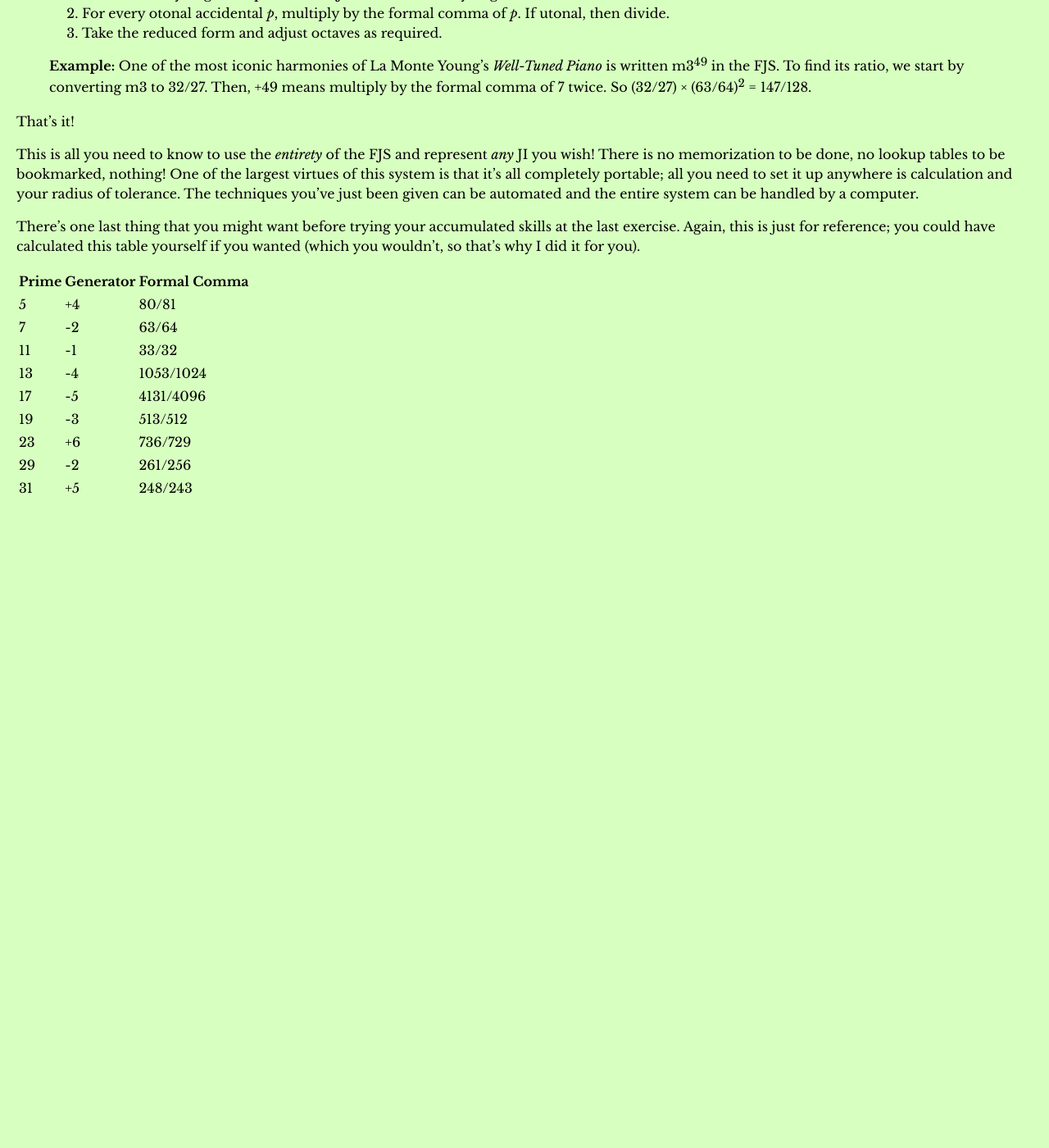
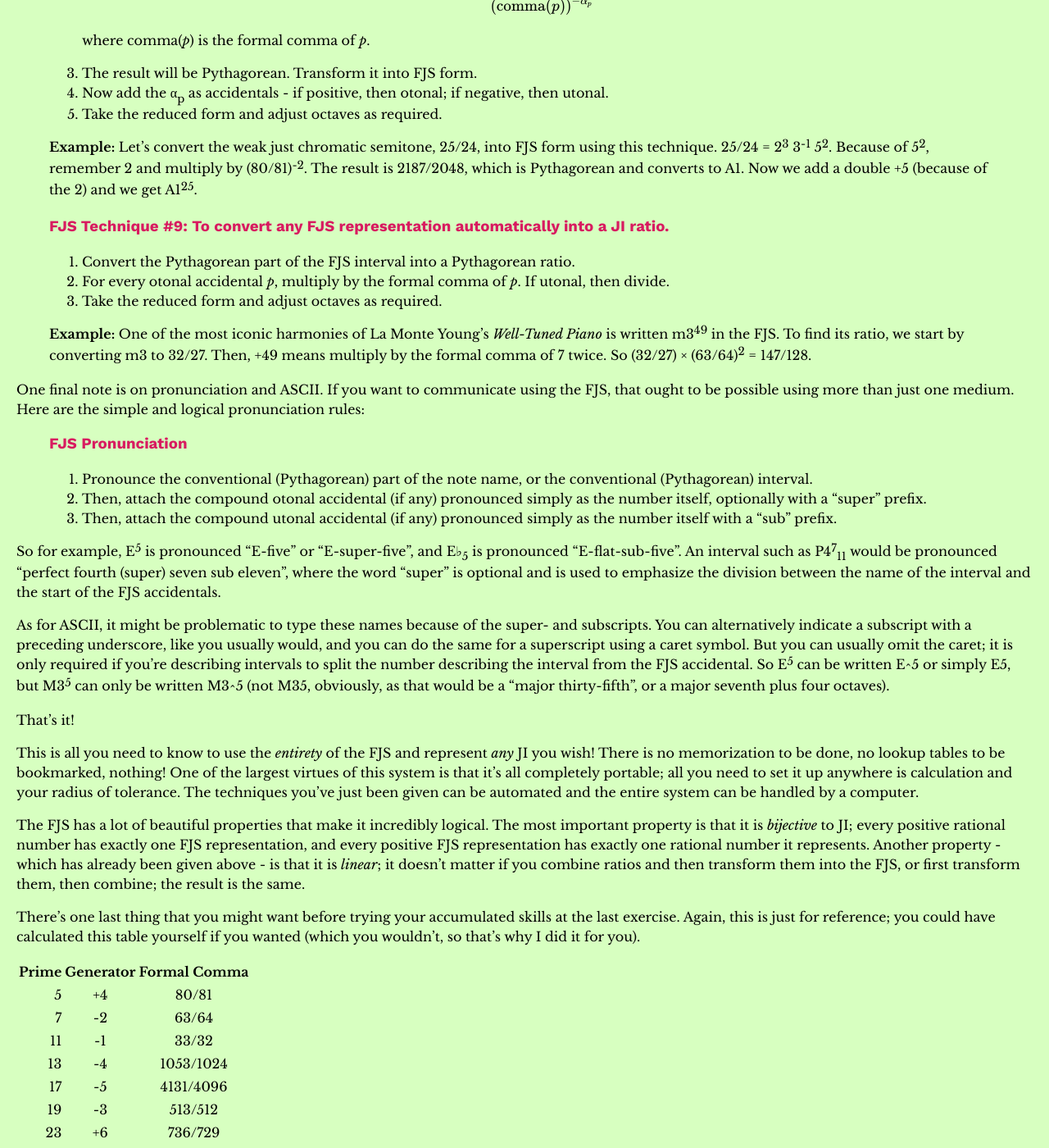
Before and after one commit to misotanni/misotanni.github.io, a Jekyll site: the page built from fjs/en/crash.md, in a window 1280 px wide and 1400 px high, scrolled down 10497 px. Shown: the whole window at 82% size. Built offline with Jekyll 4.4.1, drawn with Linux system fonts in a browser that asks for light colours; our own code applies the rules of GitHub Pages for plain Markdown files; formulas are drawn with MathJax 3; before the commit the page ends 11127 px from its top, so only the background shows below that; some of the changed text lies outside the part shown.

Commit message:
Update crash.md

```diff
--- a/fjs/en/crash.md
+++ b/fjs/en/crash.md
@@ -26,7 +26,19 @@
 
 ## Preliminary
 
-Before you start learning about the FJS, there are three mathematical concepts that are FJS-specific that you must be acquainted with.
+Before you start learning about the FJS, there are a few pieces of information that I must be sure you are familiar and comfortable with.
+
+- Knowing that Just Intonation is defined as a tuning system where every interval between any two notes is a rational number.
+- Recognizing some very familiar JI ratios, such as 2/1, 3/2, 5/4, 7/4.
+- Knowing that intervals are added by multiplying their ratios, and subtracted by dividing them.
+- Being able to use cent measure for interval size and knowing that 100 cents is one 12-EDO semitone and 1200 cents is one octave.
+- Being able to calculate the cent size of a given interval using one of these formulae:
+
+	$$\displaystyle \text{C}(d)=\frac{1200 \cdot \log d}{\log 2} \text{ , where log is to an arbitrary base}$$
+
+	$$\text{C}(d)=\log_c d \text{ , }c=\sqrt[1200]{2}$$
+
+In addition to this, there are three mathematical concepts that are FJS-specific that you must be acquainted with.
 
 The first is the ability to quickly convert back and forth between an **interval in staff notation** (without enharmonic equivalence) and the **number of steps by fifths** which is required to build that interval. For example, a **major second** is **+2** fifths, because reaching the major second requires 2 steps by fifths in the clockwise direction: C-G-D. Similarly a **minor third** is **-3 fifths**, because reaching it requires 3 steps by fourths, which are fifths in the anticlockwise direction: C-F-B♭-E♭. Each interval in staff notation has one unique number of steps by fifths corresponding to it. You must be able to perform this conversion and the backwards conversion, ideally quickly.
 
@@ -35,12 +47,6 @@
 The third is taking the reduced form of an interval. In practice, it consists of multiplying or dividing a number by 2 until the result is between 1 (inclusive) or 2 (exclusive); this process reflects our perception of *octave equivalence*, the tendency to perceive pitches off by an interval of 2/1 (the octave) as equivalent. For example, 7/1 becomes 7/4, and 1/6 becomes 4/3. The reduced form is given by the formula:
 
 $$\text{red}(d)=d \cdot 2^{-\lfloor\log_2 d\rfloor}$$
-
-Aside from that, you should also be familiar with cent measure for interval size. 100 cents is one 12-EDO semitone and 1200 cents is one octave. To calculate the cent size of an interval, use one of these formulae:
-
-$$\displaystyle \text{C}(d)=\frac{1200 \cdot \log d}{\log 2} \text{ , where log is to an arbitrary base}$$
-
-$$\text{C}(d)=\log_c d \text{ , }c=\sqrt[1200]{2}$$
 
 This is just about all you need, so let's get started!
 
@@ -166,6 +172,8 @@
 - In note naming, positive accidentals are written as a superscript and negative ones as a subscript. Intervals may also be written this way.
 - In music notation, positive accidentals are written as the number itself, and negative ones as the number with a negative sign.
 
+Also, you use a "1" accidental as a kind of "natural" for FJS accidentals. If you write E<sup>5</sup> on a staff, followed by E, then the +5 accidental carries until the end of the bar, just like conventional accidentals. To prevent this from happening, the next E must be written with a "1" accidental in front.
+
 You may have noticed that I used the words "positive" and "negative" rather than "upward" and "downward". This is because, in the FJS, positive accidentals are not always upward and negative accidentals are not always downward. Instead, **positive is always otonal** and **negative is always utonal**. This means that, in the FJS, an accidental is always positive in the direction in which a Pythagorean approximation becomes the target prime interval. For example, to notate 5/4 above C, we first write E (its approximation, 81/64), and then we change it to 5/4 by writing E<sup>5</sup>. This change actually *lowers* it by 81/80.
 
 This may seem unnecessarily confusing at first glance, but it actually simplifies things. A positive accidental of, say, +17, always means that applying it will add a factor of 17 to the numerator, and as long as you know what Pythagorean interval is close to 17/16 (spoiler: it's a m2), you know that 17/16 is just a m2 +17. You don't need to know if the Pythagorean approximation is higher or lower than the target. This principle, focusing on otonality and utonality rather than direction, also makes the notation of many tuning systems and scales much more intuitive. In fact, in the FJS, the accidental +5 is actually represented as having a value of 80/81, not 81/80. You will find that in a list of formal commas for any prime number *p* > 3, every formal comma will always contain a factor of *p* in the numerator.
@@ -259,7 +267,7 @@
 1. Write the FJS representations of the following: 5/3, 6/5, 7/6, 9/5.
 2. Find the JI ratios of the following FJS intervals: M2<sup>5</sup>, M3<sub>7</sub>, m7<sup>11</sup>.
 3. Notate Ptolemy's intense diatonic scale in the FJS on C. The ratios are: 1/1, 9/8, 5/4, 4/3, 3/2, 5/3, 15/8, 2/1.
-4. Take the following scale. Is it a mode of the above? <img src="../assets/exercise_2.png" alt="C-D-E♭_5-F-G-A♭_5-B♭_5-C">
+4. (HARD!) Take the following scale. Is it a mode of the above? <img src="../assets/exercise_2.png" alt="C-D-E♭_5-F-G-A♭_5-B♭_5-C">
 
 You can check your answers [here](solutions.html).
 
@@ -296,7 +304,7 @@
 
 Using interval arithmetic, you can now in fact represent *any* JI ratio using the FJS, and decode any FJS interval back into a ratio. Here are techniques for this. NOTE: The techniques given below always work, but are only useful when the intervals in question don't involve many primes.
 
-> ### FJS Technique \#6: To convert any JI ratio to an FJS representation.
+> ### FJS Technique \#6: To convert a simple JI ratio quickly to an FJS representation.
 >
 > 1. Factorize the numerator into a Pythagorean interval plus primes. Build the Pythagorean interval, and each prime as a prime interval, and add them up.
 > 2. Repeat for the denominator.
@@ -305,7 +313,7 @@
 >
 > **Example:** To convert 36/25, we first build the numerator: 36, which is 9/8, which is M2. Then we build the denominator: 25. It splits to 5 and 5, which is two M3<sup>5</sup>, which becomes A5<sup>25</sup>. Now we subtract; M2 - A5 = d5, and the accidentals are (0) - (+25) = (-25). So the final answer is d5<sub>25</sub>.
 
-> ### FJS Technique \#7: To convert any FJS representation into a JI ratio.
+> ### FJS Technique \#7: To convert a simple FJS representation quickly into a JI ratio.
 >
 > 1. Try (otonal accidental)/(utonal accidental). You don't even need to factorize the accidentals. That's a perk of using multiplication to merge them.
 > 2. If you are off, then only by a Pythagorean interval. Adjust accordingly.
@@ -313,14 +321,17 @@
 >
 > **Example:** Trying to convert A1<sup>5</sup><sub>7</sub>. We try 5/7, which is 10/7; when we apply Technique 6 to this, we obtain A4<sup>5</sup><sub>7</sub>, which isn't too far off. We only need to adjust by one Pythagorean fifth upwards. So the correct answer is actually (3/2) × (5/7) = 15/14.
 
-These techniques will, 99% of the time, be enough to read and write in the FJS, and as you can see, they are easy to use. However, one of the virtues of the FJS is that it can be fully automated. These techniques may rely a little on intuition, and are not very useful for complex intervals. In the case of complex intervals, you can *always* perform the forward and backward conversions using these final two techniques:
+These techniques will, 99% of the time, be enough to read and write in the FJS, and as you can see, they are easy to use. In fact, much of the time, you don't even have to use these techniques; skimming the harmonic series is often enough to perform forwards and backwards conversions in mere seconds. Want to convert 14/13 into the FJS? You know that 13 is a m6 and 14 is a m7, so 14/13 must be a M2. Then because of 14 in the numerator you stick a +7, and because of 13 in the denominator you stick a -13, and voilà, you have found the correct FJS representation: M2<sup>7</sup><sub>13</sub>.
+
+However, one of the virtues of the FJS is that it can be fully automated. These techniques may rely a little on intuition, and are not very useful for complex intervals. In the case of complex intervals, you can *always* perform the forward and backward conversions using these final two techniques:
 
 > ### FJS Technique \#8: To convert any JI ratio automatically to an FJS representation.
 >
 > 1. Factorize the ratio.
 > 2. For every prime *p* greater than 3 with an exponent of α<sub>*p*</sub>, remember the α<sub>p</sub> for every *p* and multiply the initial ratio by
 >
-> 	$$(\comma (p))^{-\alpha _p}$$
+> 	$$(\text{comma} (p))^{-\alpha _p}$$
+>
 >	where comma(*p*) is the formal comma of *p*.
 >
 > 3. The result will be Pythagorean. Transform it into FJS form.
@@ -337,14 +348,28 @@
 >
 > **Example:** One of the most iconic harmonies of La Monte Young's *Well-Tuned Piano* is written m3<sup>49</sup> in the FJS. To find its ratio, we start by converting m3 to 32/27. Then, +49 means multiply by the formal comma of 7 twice. So (32/27) × (63/64)<sup>2</sup> = 147/128.
 
+One final note is on pronunciation and ASCII. If you want to communicate using the FJS, that ought to be possible using more than just one medium. Here are the simple and logical pronunciation rules:
+
+> ### FJS Pronunciation
+>
+> 1. Pronounce the conventional (Pythagorean) part of the note name, or the conventional (Pythagorean) interval.
+> 2. Then, attach the compound otonal accidental (if any) pronounced simply as the number itself, optionally with a "super" prefix.
+> 3. Then, attach the compound utonal accidental (if any) pronounced simply as the number itself with a "sub" prefix.
+
+So for example, E<sup>5</sup> is pronounced "E-five" or "E-super-five", and E♭<sub>5</sub> is pronounced "E-flat-sub-five". An interval such as P4<sup>7</sup><sub>11</sub> would be pronounced "perfect fourth (super) seven sub eleven", where the word "super" is optional and is used to emphasize the division between the name of the interval and the start of the FJS accidentals.
+
+As for ASCII, it might be problematic to type these names because of the super- and subscripts. You can alternatively indicate a subscript with a preceding underscore, like you usually would, and you can do the same for a superscript using a caret symbol. But you can usually omit the caret; it is only required if you're describing intervals to split the number describing the interval from the FJS accidental. So E<sup>5</sup> can be written E^5 or simply E5, but M3<sup>5</sup> can only be written M3^5 (not M35, obviously, as that would be a "major thirty-fifth", or a major seventh plus four octaves).
+
 That's it!
 
 This is all you need to know to use the *entirety* of the FJS and represent *any* JI you wish! There is no memorization to be done, no lookup tables to be bookmarked, nothing! One of the largest virtues of this system is that it's all completely portable; all you need to set it up anywhere is calculation and your radius of tolerance. The techniques you've just been given can be automated and the entire system can be handled by a computer.
 
+The FJS has a lot of beautiful properties that make it incredibly logical. The most important property is that it is *bijective* to JI; every positive rational number has exactly one FJS representation, and every positive FJS representation has exactly one rational number it represents. Another property - which has already been given above - is that it is *linear*; it doesn't matter if you combine ratios and then transform them into the FJS, or first transform them, then combine; the result is the same.
+
 There's one last thing that you might want before trying your accumulated skills at the last exercise. Again, this is just for reference; you could have calculated this table yourself if you wanted (which you wouldn't, so that's why I did it for you).
 
 | Prime | Generator | Formal Comma |
-|-------|-----------|--------------|
+|------:|:---------:|:------------:|
 | 5     | +4        | 80/81        |
 | 7     | -2        | 63/64        |
 | 11    | -1        | 33/32        |
@@ -354,3 +379,20 @@
 | 23    | +6        | 736/729      |
 | 29    | -2        | 261/256      |
 | 31    | +5        | 248/243      |
+
+Now you can finally learn why the square root of 33/31 is my preferred choice for the radius of tolerance. This number is the geometric mean of 33/32 and 32/31, being strictly greater than the former and strictly less than the latter. So 33/32 is accepted as a possible formal comma, allowing the representation of 11/8 as a P4 (if this was rejected, the next nearest approximation would be d5, since A4 is further away from 11/8 than P4). But at the same time, 32/31 is rejected, disallowing the just as absurd representation of 31/16 as a P8, which it would be if 32/31 was within the radius of tolerance. Clever, huh?
+
+### Exercise 4
+
+1. Convert the following JI ratios into the FJS using any technique you like: 28/27, 15/13, 33/25.
+2. Convert the following FJS representations into JI ratios using any technique you like: M6<sub>7</sub>, d4<sup>13</sup><sub>5</sub>, m3<sub>25</sub>.
+3. Notate a JI rendition of the famous ii-V-I progression in the FJS in the key of B♭, given the following JI ratios from B♭:
+	- ii chord: 10/9, 5/4, 4/3, 5/3, 1/1
+	- V chord: 3/2, 9/8, 21/16, 3/2, 15/8
+	- I chord: 1/1, 9/8, 5/4, 3/2, 15/8
+4. Translate the following chord progression from the FJS back into ratios above E♭, the tonic:
+
+	<img src="../assets/exercise_3" alt="E♭-B♭-G5-E♭, C5-C5-G5-E♭, A♭-C5-A♭-F5, B♭-B♭-F1-D5, E♭-B♭-G5-E♭">
+
+5. Given that the base note is A, notate the first audio example in this crash course using the FJS.
+6. (HARD!) There are supporters of the "432 Hz movement", which insists that re-tuning A down from 440 Hz to 432 Hz improves the physical and spiritual quality of music. (Whether or not this is true is insignificant here.) Determine the FJS representation of the interval by which a piece of music is transposed in the FJS when such a pitch shift is carried out.
```
